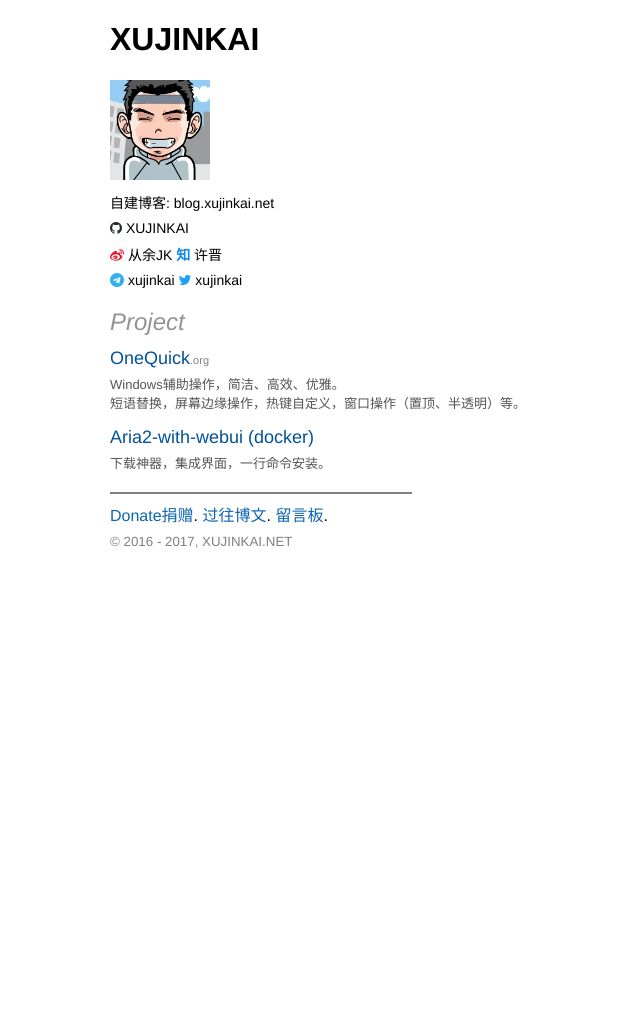
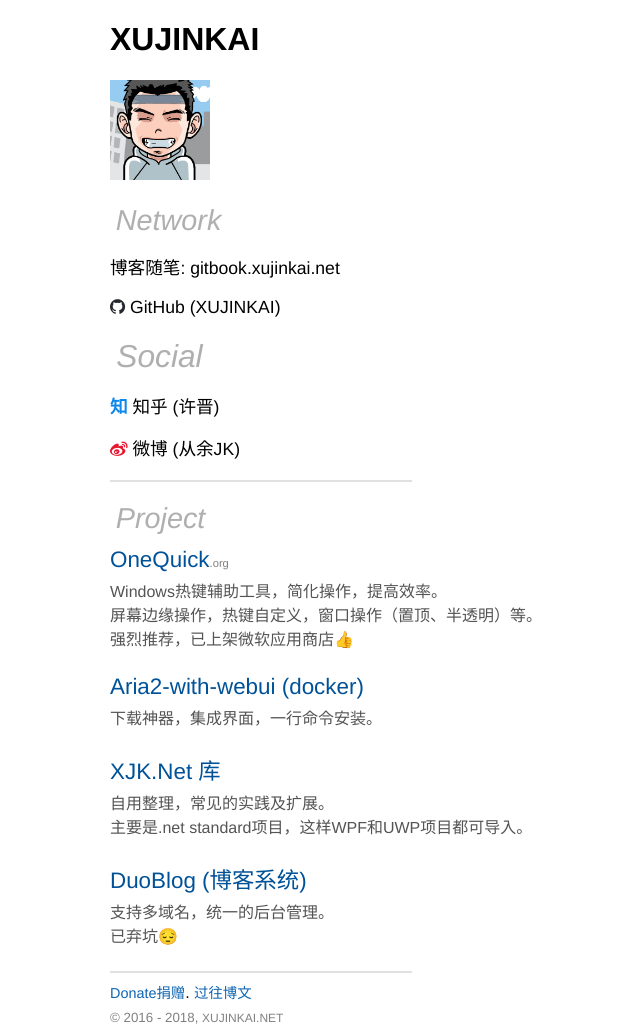
Before and after one commit to XUJINKAI/blog, a Jekyll site: the page built from index.html, in a window 1280 px wide. Shown: the whole page, without its empty margins (280-920 px from the left). Built offline with Jekyll 4.4.1, drawn with Linux system fonts in a browser that asks for light colours; before the commit the page ends 900 px from its top, so only the background shows below that.

Commit message:
update index

```diff
--- a/index.html
+++ b/index.html
@@ -17,79 +17,78 @@
   max-height: 100px;
 }
 .section {
-  color: rgba(128, 128, 128, 0.85);
+  color: rgba(128, 128, 128, 0.63);
   font-style: italic;
-  font-size: x-large;
+  font-size: 1.8em;
   margin-top: 20px;
   margin-bottom: 12px;
+  margin-left: .2em;
 }
 hr {
-  border-style: solid;
-  border-color: gray;
-  border-width: thin;
+	width: 300px;
+	margin-left: 0;
+	margin-top: 20px;
+	border-style: solid;
+	border-color: #8080803d;
+	border-width: thin;
 }
-.grid {
-  display: -webkit-flex;
-  display: -moz-flex;
-  display: -o-flex;
-  display: -ms-flex;
-  display: flex;
-}
-.icon-div {
-	font-size: 14px;
-}
-.icon-span {
-  height: 8px;
+.links {
+  font-size: 1.1em;
 }
 .project {
-  margin-bottom: 15px;
+  margin-top: .5em;
+  margin-bottom: 1.5em;
 }
 .project .project-title {
-  font-size: large;
+  font-size: 1.4em;
   color: #005298;
 }
 .project .project-desc {
 	color: #545454;
-  font-size: small;
+  font-size: 1em;
   margin-top: 5px;
 }
 .footer a {
+	font-size: .9em;
   color: rgba(0, 93, 174, 0.95);
 }
 </style>
 
 <h1><a href="/">{{site.title}}</a></h1>
 <img class="avatar" src="/img/jk.png">
-<div class="icon-span"></div>
 
-<div class="icon-div">
+<div class="section">Network</div>
 
-<a href="http://blog.xujinkai.net" target="_blank">自建博客: blog.xujinkai.net</a>
-<div class="icon-span"></div>
+<div class="links">
+<p>
+<a href="https://gitbook.xujinkai.net" target="_blank">博客随笔: gitbook.xujinkai.net</a>
+</p>
 
-<a href="https://github.com/XUJINKAI" target="_blank"><i class="fa fa-github" style="color: #24292e;"></i> XUJINKAI</a>
-<div class="icon-span"></div>
+<p>
+<a href="https://github.com/XUJINKAI" target="_blank"><i class="fa fa-github" style="color: #24292e;"></i> GitHub (XUJINKAI)</a>
+</p>
 
-<a href="http://weibo.com/johnkale" target="_blank"><i class="fa fa-weibo" style="color: #e6162d;"></i> 从余JK</a>
+<div class="section">Social</div>
 
-<a href="https://www.zhihu.com/people/xxxjin" target="_blank"><i class="fa" style="font-weight: bolder; color: #0f88eb;">知</i> 许晋</a>
+<p>
+<a href="https://www.zhihu.com/people/xxxjin" target="_blank"><i class="fa" style="font-weight: bolder; color: #0f88eb;">知</i> 知乎 (许晋)</a>
+</p>
 
-<div class="icon-span"></div>
+<p>
+<a href="http://weibo.com/johnkale" target="_blank"><i class="fa fa-weibo" style="color: #e6162d;"></i> 微博 (从余JK)</a>
+</p>
+</div>
 
-<a href="https://t.me/xujinkai" target="_blank"><i class="fa fa-telegram" style="color: #32afed;"></i> xujinkai</a>
-
-<a href="https://twitter.com/jinkaixu" target="_blank"><i class="fa fa-twitter" style="color: #1da1f2;"></i> xujinkai</a>
-
-</div>
-<!-- //icon-div -->
+<hr>
 
 <div class="section">Project</div>
 
 <div class="project">
-<a class="project-title" href="http://onequick.org/" target="_blank">OneQuick<span style="font-size: 11px; color: gray;">.org</span></a>
+<a class="project-title" href="http://onequick.org/" target="_blank">OneQuick<span style="font-size: .5em; color: gray;">.org</span></a>
 <div class="project-desc">
-Windows辅助操作，简洁、高效、优雅。<br>
-短语替换，屏幕边缘操作，热键自定义，窗口操作（置顶、半透明）等。<br>
+Windows热键辅助工具，简化操作，提高效率。<br>
+屏幕边缘操作，热键自定义，窗口操作（置顶、半透明）等。<br>
+强烈推荐，已上架微软应用商店👍
 </div>
 </div>
 
@@ -100,14 +99,29 @@
 </div>
 </div>
 
+<div class="project">
+<a class="project-title" href="https://github.com/XUJINKAI/XJKdotNetLibrary" target="_blank">XJK.Net 库</a>
+<div class="project-desc">
+自用整理，常见的实践及扩展。<br>
+主要是.net standard项目，这样WPF和UWP项目都可导入。
+</div>
+</div>
 
-<hr style="width: 300px; margin-left: 0; margin-top: 20px;">
+<div class="project">
+<a class="project-title" href="https://github.com/XUJINKAI/DuoBlog" target="_blank">DuoBlog (博客系统)</a>
+<div class="project-desc">
+支持多域名，统一的后台管理。<br>
+已弃坑😔
+</div>
+</div>
+
+
+<hr>
 
 <div class="footer">
 <a href="/donate">Donate捐赠</a>.
-<a href="/posts">过往博文</a>.
-<a href="https://github.com/XUJINKAI/XUJINKAI.github.io/issues">留言板</a>.
+<a href="/posts">过往博文</a>
 
 <div style="height: 6px;"></div>
-<small style="color: gray;">© 2016 - 2017, <a href="https://github.com/XUJINKAI/XUJINKAI.github.io" style="color: gray;">XUJINKAI.NET</a></small>
+<small style="color: gray;">© 2016 - 2018, <a href="https://github.com/XUJINKAI/XUJINKAI.github.io" style="color: gray;">XUJINKAI.NET</a></small>
 </div>
```
